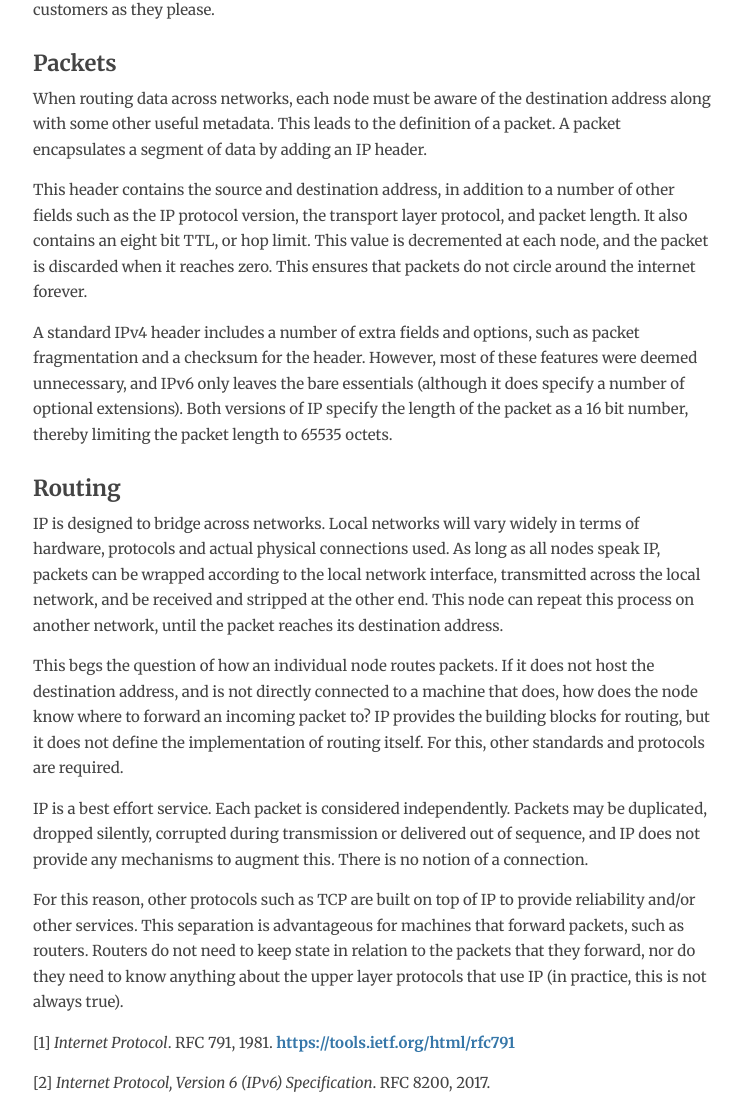
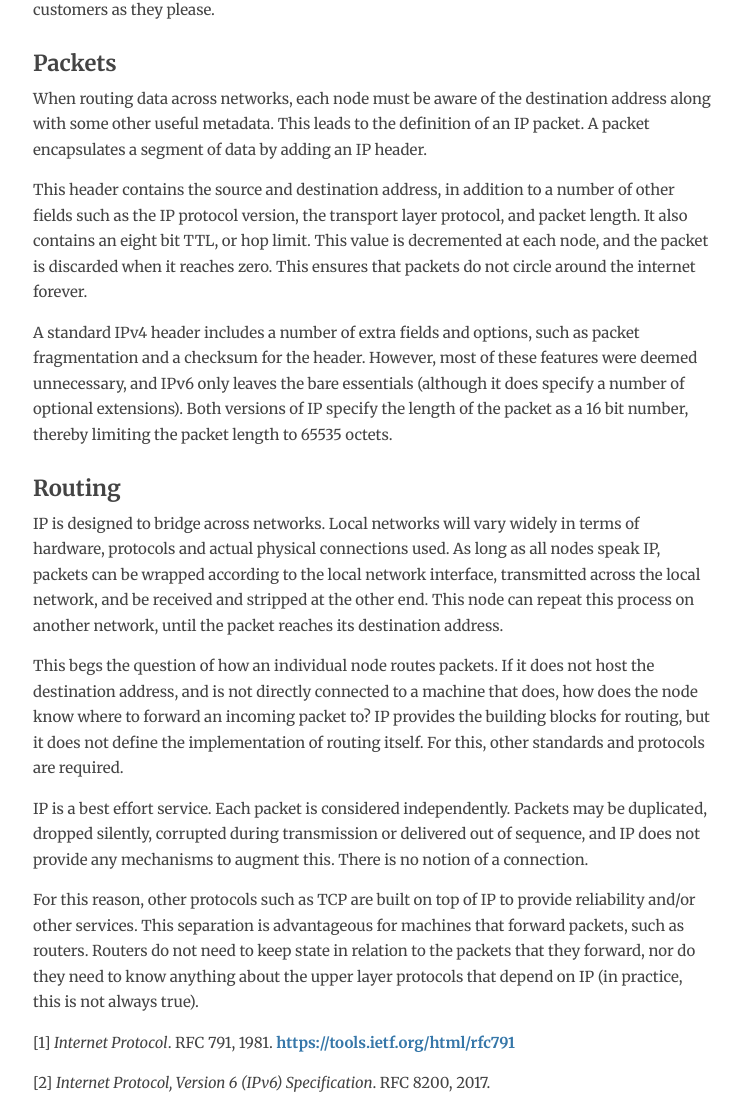
Before and after one commit to avanpo/avanpo.github.io, a Jekyll site: the page built from _posts/2017-10-08-ip.md, in a window 1280 px wide. Shown: the part 624-1723 px from the top of the page, without its empty margins (267-1011 px from the left). Built offline with Jekyll 4.4.1, drawn with Linux system fonts in a browser that asks for light colours.

```diff
--- a/_posts/2017-10-08-ip.md
+++ b/_posts/2017-10-08-ip.md
@@ -15,7 +15,7 @@ On the public internet, these addresses are managed by the IANA and five regiona
 
 ### Packets
 
-When routing data across networks, each node must be aware of the destination address along with some other useful metadata. This leads to the definition of a packet. A packet encapsulates a segment of data by adding an IP header.
+When routing data across networks, each node must be aware of the destination address along with some other useful metadata. This leads to the definition of an IP packet. A packet encapsulates a segment of data by adding an IP header.
 
 This header contains the source and destination address, in addition to a number of other fields such as the IP protocol version, the transport layer protocol, and packet length. It also contains an eight bit TTL, or hop limit. This value is decremented at each node, and the packet is discarded when it reaches zero. This ensures that packets do not circle around the internet forever.
 
@@ -29,7 +29,7 @@ This begs the question of how an individual node routes packets. If it does not
 
 IP is a best effort service. Each packet is considered independently. Packets may be duplicated, dropped silently, corrupted during transmission or delivered out of sequence, and IP does not provide any mechanisms to augment this. There is no notion of a connection.
 
-For this reason, other protocols such as TCP are built on top of IP to provide reliability and/or other services. This separation is advantageous for machines that forward packets, such as routers. Routers do not need to keep state in relation to the packets that they forward, nor do they need to know anything about the upper layer protocols that use IP (in practice, this is not always true).
+For this reason, other protocols such as TCP are built on top of IP to provide reliability and/or other services. This separation is advantageous for machines that forward packets, such as routers. Routers do not need to keep state in relation to the packets that they forward, nor do they need to know anything about the upper layer protocols that depend on IP (in practice, this is not always true).
 
 [1] *Internet Protocol*. RFC 791, 1981. [https://tools.ietf.org/html/rfc791](https://tools.ietf.org/html/rfc791)
 
```
Also changed, not shown: _posts/2017-10-09-cidr.md (+2 -2 lines), _posts/2017-10-10-autonomous-systems.md (+1 -1 lines), about/index.md (+1 -1 lines).
